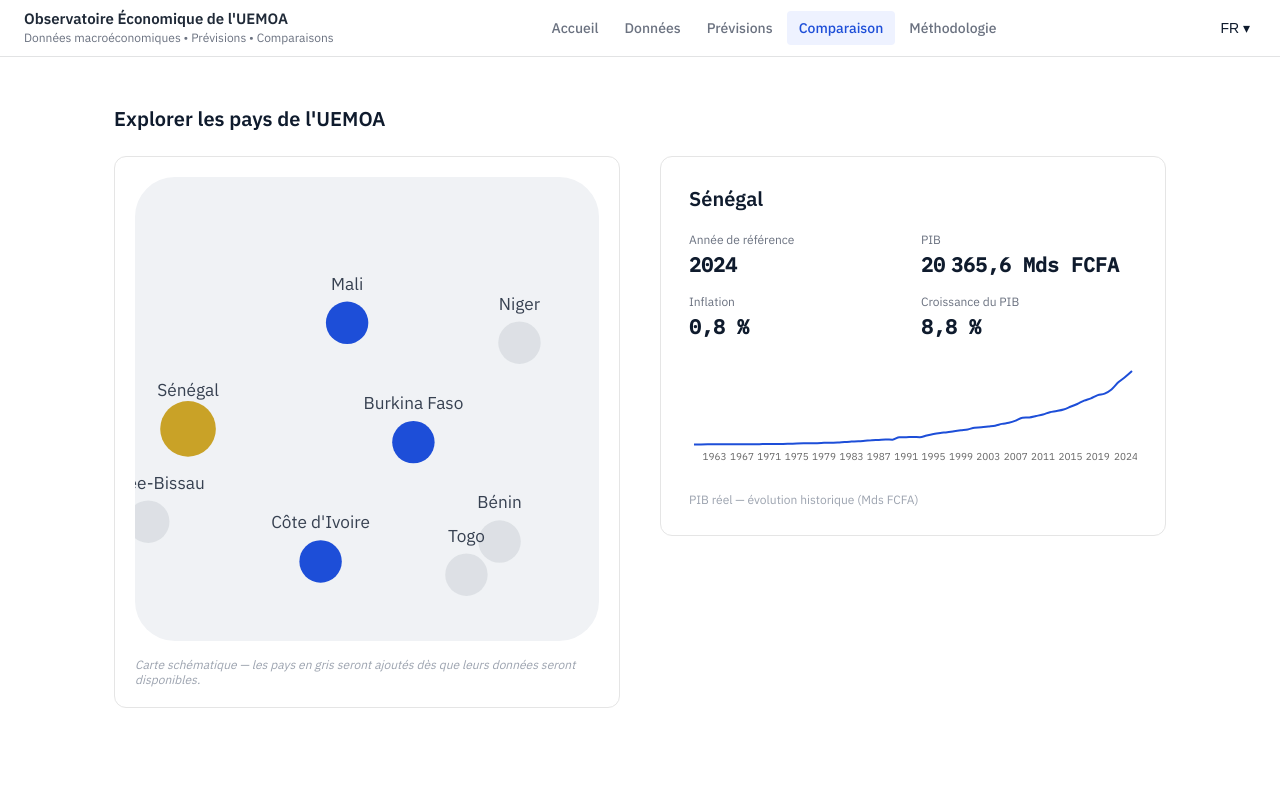
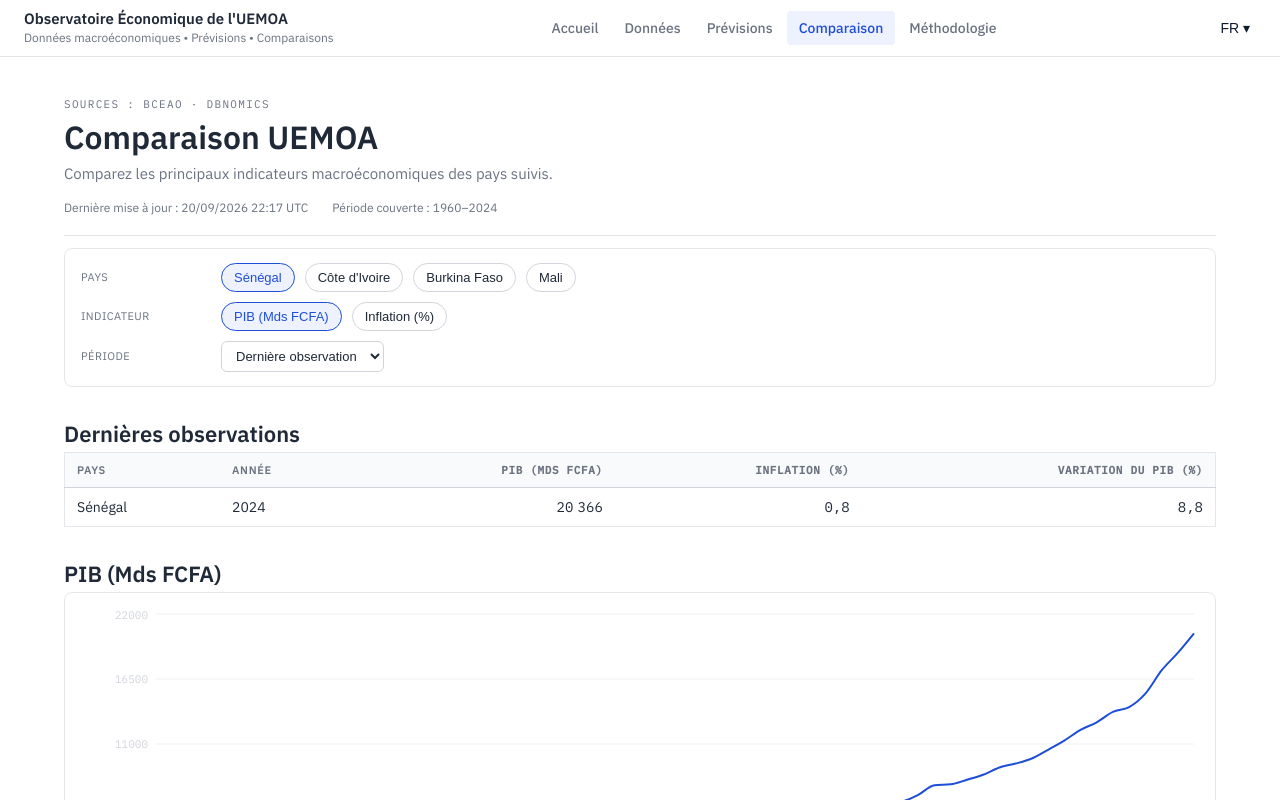
Before and after one commit to cdjarabe07/UEMOA-Dashboard, a React (Vite) app: page /comparaison in a window 1280 px wide. Shown: the top 800 px of the page. Built offline with nearby package versions, Linux system fonts and the light colour scheme.

Commit message:
refactor: redesign UEMOA country comparison

```diff
--- a/src/i18n.js
+++ b/src/i18n.js
@@ -166,6 +166,15 @@ const resources = {
       prevsim4_lien_donnees: "Voir les données →",
       prevsim4_lien_metho: "Voir la méthodologie →",
       prevsim4_histo_indispo: "Aucun historique exporté pour cet indicateur — seules les prévisions sont affichées.",
+
+      compar5_titre: "Comparaison UEMOA",
+      compar5_desc: "Comparez les principaux indicateurs macroéconomiques des pays suivis.",
+      compar5_indicateur: "Indicateur",
+      compar5_derniere: "Dernière observation",
+      compar5_table_titre: "Dernières observations",
+      compar5_variation: "Variation du PIB",
+      compar5_periode_couverte: "Période couverte",
+      compar5_lien_prev: "Voir les prévisions →",
 
       methodo_eyebrow: "Méthodologie",
       methodo_titre: "Comment sont calculées les prévisions.",
@@ -345,6 +354,15 @@ const resources = {
       prevsim4_lien_metho: "View the methodology →",
       prevsim4_histo_indispo: "No exported history for this indicator — only forecasts are shown.",
 
+      compar5_titre: "UEMOA comparison",
+      compar5_desc: "Compare the main macroeconomic indicators of the tracked countries.",
+      compar5_indicateur: "Indicator",
+      compar5_derniere: "Latest observation",
+      compar5_table_titre: "Latest observations",
+      compar5_variation: "GDP change",
+      compar5_periode_couverte: "Covered period",
+      compar5_lien_prev: "View the forecasts →",
+
       methodo_eyebrow: "Methodology",
       methodo_titre: "How the forecasts are calculated.",
       methodo_source_titre: "Data source",
--- a/src/index.css
+++ b/src/index.css
@@ -2053,3 +2053,66 @@ button:focus-visible {
   gap: 8px 24px;
   margin-top: 16px;
 }
+
+/* ---------- Page Comparaison : outil multi-pays ---------- */
+
+.comp-root .home-section {
+  margin: 32px 0;
+}
+
+.comp-toolbar {
+  border: 1px solid #e5e7eb;
+  border-radius: 8px;
+  padding: 14px 16px;
+  background: #ffffff;
+  margin-bottom: 24px;
+}
+
+.comp-row {
+  display: flex;
+  align-items: center;
+  gap: 10px;
+  flex-wrap: wrap;
+}
+
+.comp-row + .comp-row {
+  margin-top: 10px;
+}
+
+.comp-label {
+  min-width: 130px;
+  font-size: 11px;
+  text-transform: uppercase;
+  letter-spacing: 0.04em;
+  color: var(--ink-muted);
+}
+
+.chip {
+  border: 1px solid #d1d5db;
+  border-radius: 999px;
+  background: #ffffff;
+  color: var(--ink);
+  font-size: 13px;
+  padding: 6px 12px;
+  cursor: pointer;
+}
+
+.chip:hover {
+  border-color: var(--blue);
+  color: var(--blue);
+}
+
+.chip[data-active="true"] {
+  border-color: var(--blue);
+  color: var(--blue);
+  background: #eef2ff;
+}
+
+.comp-select {
+  border: 1px solid #d1d5db;
+  border-radius: 6px;
+  background: #ffffff;
+  color: var(--ink);
+  font-size: 13px;
+  padding: 6px 10px;
+}
--- a/src/pages/CartePays.jsx
+++ b/src/pages/CartePays.jsx
@@ -4,163 +4,288 @@ import {
   LineChart,
   Line,
   XAxis,
+  YAxis,
+  CartesianGrid,
   Tooltip,
 } from "recharts";
+import { Link } from "react-router-dom";
 import { useTranslation } from "react-i18next";
 import comparaisonData from "../data/comparaison_pays.json";
+import metaData from "../data/meta.json";
 
-// NOTE : positions schématiques (pas un tracé géographique réel) —
-// disposées pour évoquer la géographie relative de l'UEMOA, pas une carte précise.
+// Pays réellement présents dans comparaison_pays.json (source de vérité).
+const PAYS = [...new Set(comparaisonData.map((r) => r.pays))];
 
-// Seules la géométrie et la disponibilité restent déclarées ici.
-// Toutes les valeurs affichées proviennent de comparaison_pays.json (source de vérité).
-const PAYS = [
-  { id: "senegal", nom: "Sénégal", x: 8, y: 38, disponible: true },
-  { id: "mali", nom: "Mali", x: 32, y: 22, disponible: true },
-  { id: "burkina", nom: "Burkina Faso", x: 42, y: 40, disponible: true },
-  { id: "cote_ivoire", nom: "Côte d'Ivoire", x: 28, y: 58, disponible: true },
-  { id: "guinee_bissau", nom: "Guinée-Bissau", x: 2, y: 52, disponible: false },
-  { id: "benin", nom: "Bénin", x: 55, y: 55, disponible: false },
-  { id: "togo", nom: "Togo", x: 50, y: 60, disponible: false },
-  { id: "niger", nom: "Niger", x: 58, y: 25, disponible: false },
+// Indicateurs réellement disponibles dans comparaison_pays.json.
+const INDICATEURS_COMP = [
+  { id: "pib", nom: "PIB", unite: "Mds FCFA" },
+  { id: "inflation", nom: "Inflation", unite: "%" },
 ];
 
-// ---- Accès aux données réelles (comparaison_pays.json) ---------------------
-// On ignore les observations sans valeur (ex. inflation du Sénégal avant 1998).
-const serie = (nomPays, indicateur) =>
+const COLORS = ["#1d4ed8", "#0f766e", "#b45309", "#6b7280", "#7c3aed"];
+
+const DATE_MAJ = (() => {
+  if (!metaData || typeof metaData.generated_at !== "string") return null;
+  const d = new Date(metaData.generated_at);
+  if (Number.isNaN(d.getTime())) return null;
+  return d.toLocaleString("fr-FR", {
+    day: "2-digit",
+    month: "2-digit",
+    year: "numeric",
+    hour: "2-digit",
+    minute: "2-digit",
+    timeZone: "UTC",
+  });
+})();
+
+const fmt0 = (v) => v.toLocaleString("fr-FR", { maximumFractionDigits: 0 });
+const fmt1 = (v) => v.toLocaleString("fr-FR", { maximumFractionDigits: 1 });
+const anneeDe = (period) => parseInt(period.slice(0, 4), 10);
+
+const seriePour = (pays, indicateur) =>
   comparaisonData
-    .filter((r) => r.pays === nomPays && r.indicateur === indicateur && r.valeur != null)
+    .filter((r) => r.pays === pays && r.indicateur === indicateur && r.valeur != null)
     .sort((a, b) => a.annee.localeCompare(b.annee));
 
-const derniereObservation = (s) => (s.length ? s[s.length - 1] : null);
+const derniere = (s) => (s.length ? s[s.length - 1] : null);
 
-function formatMilliards(v) {
-  return `${v.toLocaleString("fr-FR", { maximumFractionDigits: 1 })} Mds FCFA`;
-}
+const anneesSet = new Set(comparaisonData.map((r) => anneeDe(r.annee)));
+const ANNEES_DISPO = [...anneesSet].sort((a, b) => a - b);
+const PERIODE_GLOBALE = ANNEES_DISPO.length
+  ? `${ANNEES_DISPO[0]}–${ANNEES_DISPO[ANNEES_DISPO.length - 1]}`
+  : "";
 
-function formatPct(v) {
-  return `${v.toLocaleString("fr-FR", { maximumFractionDigits: 1 })} %`;
-}
+const ANNEE_DERNIERE = "__derniere__";
 
 export default function CartePays() {
   const { t } = useTranslation();
-  const [paysActifId, setPaysActifId] = useState("senegal");
-  const paysActif = PAYS.find((p) => p.id === paysActifId);
+  const [paysActifs, setPaysActifs] = useState([PAYS[0]]);
+  const [indicateurId, setIndicateurId] = useState("pib");
+  const [anneeSelect, setAnneeSelect] = useState(ANNEE_DERNIERE);
 
-  const pibSerie = paysActif.disponible ? serie(paysActif.nom, "pib") : [];
-  const inflSerie = paysActif.disponible ? serie(paysActif.nom, "inflation") : [];
-  const dernierPib = derniereObservation(pibSerie);
-  const derniereInfl = derniereObservation(inflSerie);
+  const indicateur = INDICATEURS_COMP.find((c) => c.id === indicateurId) || INDICATEURS_COMP[0];
 
-  // Année de référence : période la plus récente disponible pour ce pays.
-  const anneeRef = [dernierPib, derniereInfl]
-    .filter((o) => o != null)
-    .map((o) => parseInt(o.annee.slice(0, 4), 10))
-    .reduce((max, a) => (a > max ? a : max), 0);
+  const togglePays = (pays) => {
+    if (paysActifs.includes(pays)) {
+      if (paysActifs.length > 1) setPaysActifs(paysActifs.filter((x) => x !== pays));
+    } else {
+      setPaysActifs([...paysActifs, pays]);
+    }
+  };
 
-  // Croissance du PIB calculée sur les deux dernières observations réelles.
-  const croissance =
-    pibSerie.length >= 2
-      ? ((pibSerie[pibSerie.length - 1].valeur - pibSerie[pibSerie.length - 2].valeur) /
-         pibSerie[pibSerie.length - 2].valeur) * 100
-      : null;
+  // Lignes du tableau (dernière observation ou année choisie).
+  const rows = paysActifs.map((pays) => {
+    const pib = seriePour(pays, "pib");
+    const infl = seriePour(pays, "inflation");
+    let dPib = null;
+    let dInfl = null;
+    let anneeY = null;
+    if (anneeSelect === ANNEE_DERNIERE) {
+      dPib = derniere(pib);
+      dInfl = derniere(infl);
+      anneeY = dPib ? anneeDe(dPib.annee) : dInfl ? anneeDe(dInfl.annee) : null;
+    } else {
+      const y = parseInt(anneeSelect, 10);
+      dPib = pib.find((s) => anneeDe(s.annee) === y) || null;
+      dInfl = infl.find((s) => anneeDe(s.annee) === y) || null;
+      anneeY = y;
+    }
+    let varPib = null;
+    if (dPib) {
+      const idx = pib.findIndex((s) => s.annee === dPib.annee);
+      if (idx >= 1 && pib[idx - 1].valeur) {
+        varPib = ((dPib.valeur - pib[idx - 1].valeur) / pib[idx - 1].valeur) * 100;
+      }
+    }
+    return { pays, annee: anneeY, dPib, dInfl, varPib };
+  });
 
-  const historiquePib = pibSerie.map((r) => ({
-    annee: parseInt(r.annee.slice(0, 4), 10),
-    value: r.valeur,
-  }));
+  // Données du graphique : une ligne par pays, sur les années communes.
+  const serpar = paysActifs.map((pays) => ({ pays, serie: seriePour(pays, indicateurId) }));
+  const anneeUnion = new Set();
+  serpar.forEach(({ serie }) => serie.forEach((s) => anneeUnion.add(anneeDe(s.annee))));
+  const annees = [...anneeUnion].sort((a, b) => a - b);
+  const chartData = annees.map((an) => {
+    const row = { annee: an };
+    serpar.forEach(({ pays, serie }) => {
+      const it = serie.find((s) => anneeDe(s.annee) === an);
+      row[pays] = it ? it.valeur : null;
+    });
+    return row;
+  });
 
   return (
-    <section className="carte-pays-section">
-      <h2 className="dynamic-section-title">{t("comparer_titre")}</h2>
-      <div className="carte-pays-layout">
-        <div className="carte-pays-svg-wrapper">
-          <svg viewBox="0 0 70 70" className="carte-pays-svg">
-            <rect x="0" y="0" width="70" height="70" rx="6" fill="#f0f2f5" />
+    <div className="comp-root">
+      {/* 1. En-tête de page */}
+      <header className="accueil-head">
+        <p className="accueil-eyebrow">{t("footer_sources")} : BCEAO · DBnomics</p>
+        <h1 className="accueil-title">{t("compar5_titre")}</h1>
+        <p className="accueil-desc">{t("compar5_desc")}</p>
+        <div className="accueil-meta">
+          <span>
+            {t("footer_datemaj")} : {DATE_MAJ ? `${DATE_MAJ} UTC` : t("comparer_nd")}
+          </span>
+          <span>{t("compar5_periode_couverte")} : {PERIODE_GLOBALE}</span>
+        </div>
+      </header>
+
+      {/* 2. Filtres : pays (multi) / indicateur / année */}
+      <section className="comp-toolbar">
+        <div className="comp-row">
+          <span className="comp-label">{t("accueil2_comp_pays")}</span>
           {PAYS.map((p) => (
-              <g
-                key={p.id}
-                onClick={() => p.disponible && setPaysActifId(p.id)}
-                style={{ cursor: p.disponible ? "pointer" : "default" }}
+            <button
+              key={p}
+              className="chip"
+              data-active={paysActifs.includes(p)}
+              aria-pressed={paysActifs.includes(p)}
+              onClick={() => togglePays(p)}
             >
-                <circle
-                  cx={p.x}
-                  cy={p.y}
-                  r={paysActifId === p.id ? 4.2 : 3.2}
-                  fill={
-                    !p.disponible
-                      ? "#d1d5db"
-                      : paysActifId === p.id
-                      ? "#c9a227"
-                      : "#1d4ed8"
-                  }
-                  opacity={p.disponible ? 1 : 0.6}
-                  className="carte-pays-point"
+              {p}
+            </button>
+          ))}
+        </div>
+        <div className="comp-row">
+          <span className="comp-label">{t("compar5_indicateur")}</span>
+          {INDICATEURS_COMP.map((c) => (
+            <button
+              key={c.id}
+              className="chip"
+              data-active={c.id === indicateurId}
+              aria-pressed={c.id === indicateurId}
+              onClick={() => setIndicateurId(c.id)}
+            >
+              {c.nom} ({c.unite})
+            </button>
+          ))}
+        </div>
+        <div className="comp-row">
+          <span className="comp-label">{t("donnees3_periode")}</span>
+          <select
+            className="comp-select"
+            value={anneeSelect}
+            onChange={(e) => setAnneeSelect(e.target.value)}
+          >
+            <option value={ANNEE_DERNIERE}>{t("compar5_derniere")}</option>
+            {ANNEES_DISPO.map((y) => (
+              <option key={y} value={`${y}`}>{y}</option>
+            ))}
+          </select>
+        </div>
+      </section>
+
+      {/* 3. Dernières observations / année choisie */}
+      <section className="home-section" aria-label={t("compar5_table_titre")}>
+        <h2 className="home-section-title">{t("compar5_table_titre")}</h2>
+        <div className="table-scroll">
+          <table className="data-table">
+            <thead>
+              <tr>
+                <th>{t("accueil2_comp_pays")}</th>
+                <th>{t("donnees3_annee")}</th>
+                <th className="num">{t("comparer_pib")} (Mds FCFA)</th>
+                <th className="num">{t("comparer_inflation")} (%)</th>
+                <th className="num">{t("compar5_variation")} (%)</th>
+              </tr>
+            </thead>
+            <tbody>
+              {rows.map((r) => (
+                <tr key={r.pays}>
+                  <td>{r.pays}</td>
+                  <td>{r.annee ?? t("comparer_nd")}</td>
+                  <td className="num">{r.dPib ? fmt0(r.dPib.valeur) : t("comparer_nd")}</td>
+                  <td className="num">{r.dInfl ? fmt1(r.dInfl.valeur) : t("comparer_nd")}</td>
+                  <td className="num">{r.varPib != null ? fmt1(r.varPib) : t("comparer_nd")}</td>
+                </tr>
+              ))}
+            </tbody>
+          </table>
+        </div>
+      </section>
+
+      {/* 4. Comparaison visuelle (une ligne par pays) */}
+      {chartData.length > 1 && (
+        <section className="home-section" aria-label={indicateur.nom}>
+          <h2 className="home-section-title">
+            {indicateur.nom} ({indicateur.unite})
+          </h2>
+          <div className="data-chart">
+            <ResponsiveContainer width="100%" height={300}>
+              <LineChart data={chartData}>
+                <CartesianGrid stroke="#eef0f2" vertical={false} />
+                <XAxis
+                  dataKey="annee"
+                  stroke="#d1d5db"
+                  tick={{ fontFamily: "IBM Plex Mono", fontSize: 11 }}
+                  axisLine={false}
+                  tickLine={false}
                 />
-                <text
-                  x={p.x}
-                  y={p.y - 5}
-                  fontSize="2.6"
-                  textAnchor="middle"
-                  fill="#374151"
-                  fontFamily="IBM Plex Sans, sans-serif"
-                >
-                  {p.nom}
-                </text>
-              </g>
+                <YAxis
+                  stroke="#d1d5db"
+                  tick={{ fontFamily: "IBM Plex Mono", fontSize: 11 }}
+                  axisLine={false}
+                  tickLine={false}
+                  width={70}
+                />
+                <Tooltip />
+                {paysActifs.map((p, i) => (
+                  <Line
+                    key={p}
+                    type="monotone"
+                    dataKey={p}
+                    stroke={COLORS[i % COLORS.length]}
+                    strokeWidth={2}
+                    dot={false}
+                  />
                 ))}
-          </svg>
-          <p className="carte-pays-note">{t("comparer_note")}</p>
-        </div>
-
-        <div className="carte-pays-panel">
-          {paysActif.disponible ? (
-            <>
-              <h3 className="carte-pays-panel-titre">{paysActif.nom}</h3>
-              <div className="carte-pays-indicateurs">
-                <div className="carte-pays-indicateur">
-                  <span className="carte-pays-indicateur-label">{t("comparer_annee")}</span>
-                  <span className="carte-pays-indicateur-valeur">
-                    {anneeRef ? anneeRef : t("comparer_nd")}
-                  </span>
-                </div>
-                <div className="carte-pays-indicateur">
-                  <span className="carte-pays-indicateur-label">{t("comparer_pib")}</span>
-                  <span className="carte-pays-indicateur-valeur">
-                    {dernierPib ? formatMilliards(dernierPib.valeur) : t("comparer_nd")}
-                  </span>
-                </div>
-                <div className="carte-pays-indicateur">
-                  <span className="carte-pays-indicateur-label">{t("comparer_inflation")}</span>
-                  <span className="carte-pays-indicateur-valeur">
-                    {derniereInfl ? formatPct(derniereInfl.valeur) : t("comparer_nd")}
-                  </span>
-                </div>
-                <div className="carte-pays-indicateur">
-                  <span className="carte-pays-indicateur-label">{t("comparer_croissance")}</span>
-                  <span className="carte-pays-indicateur-valeur">
-                    {croissance != null ? formatPct(croissance) : t("comparer_nd")}
-                  </span>
-                </div>
-              </div>
-              {historiquePib.length > 1 && (
-                <div className="carte-pays-graphique">
-                  <ResponsiveContainer width="100%" height={120}>
-                    <LineChart data={historiquePib}>
-                      <XAxis dataKey="annee" tick={{ fontSize: 10 }} axisLine={false} tickLine={false} />
-                      <Tooltip />
-                      <Line type="monotone" dataKey="value" stroke="#1d4ed8" strokeWidth={2} dot={false} />
               </LineChart>
             </ResponsiveContainer>
-                  <p className="carte-pays-chart-caption">{t("comparer_chart_caption")}</p>
+            <div className="chart-legend">
+              {paysActifs.map((p, i) => (
+                <span key={p}>
+                  <i className="key" style={{ background: COLORS[i % COLORS.length] }} /> {p}
+                </span>
+              ))}
             </div>
+            <p className="chart-meta">
+              {t("donnees_footer_source")} · {t("donnees3_periode")} : {PERIODE_GLOBALE}
+            </p>
+          </div>
+        </section>
       )}
-            </>
-          ) : (
-            <p className="carte-pays-indisponible">{t("comparer_indisponible")}</p>
-          )}
+
+      {/* 5. Métadonnées */}
+      <section className="home-section" aria-label={t("accueil2_src_titre")}>
+        <h2 className="home-section-title">{t("accueil2_src_titre")}</h2>
+        <div className="metadata">
+          <div className="metadata-row">
+            <b>{t("footer_sources")}</b>
+            <span>BCEAO · DBnomics</span>
+          </div>
+          <div className="metadata-row">
+            <b>{t("footer_datemaj")}</b>
+            <span>{DATE_MAJ ? `${DATE_MAJ} UTC` : t("comparer_nd")}</span>
+          </div>
+          <div className="metadata-row">
+            <b>{t("compar5_periode_couverte")}</b>
+            <span>{PERIODE_GLOBALE}</span>
+          </div>
+          <div className="metadata-row">
+            <b>{t("compar5_indicateur")}</b>
+            <span>{indicateur.nom}</span>
+          </div>
+          <div className="metadata-row">
+            <b>{t("accueil2_col_unite")}</b>
+            <span>{indicateur.unite}</span>
           </div>
         </div>
       </section>
+
+      {/* 6. Navigation */}
+      <div className="prevsim-links">
+        <Link to="/donnees" className="link-more">{t("prevsim4_lien_donnees")}</Link>
+        <Link to="/previsions" className="link-more">{t("compar5_lien_prev")}</Link>
+      </div>
+    </div>
   );
 }
```
Lines whose indentation alone changed are shown as unchanged.
